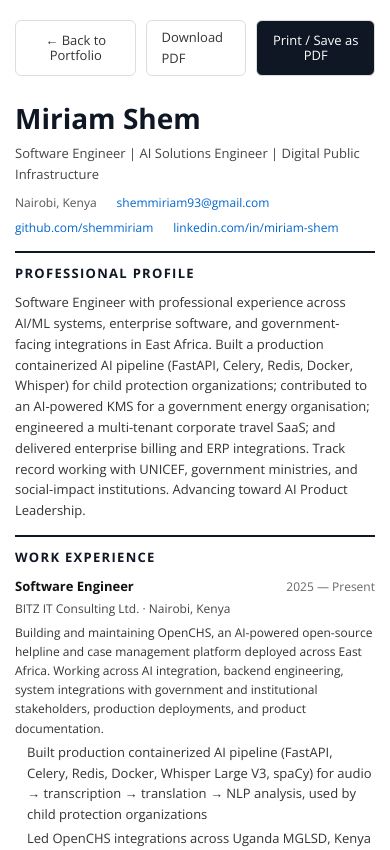
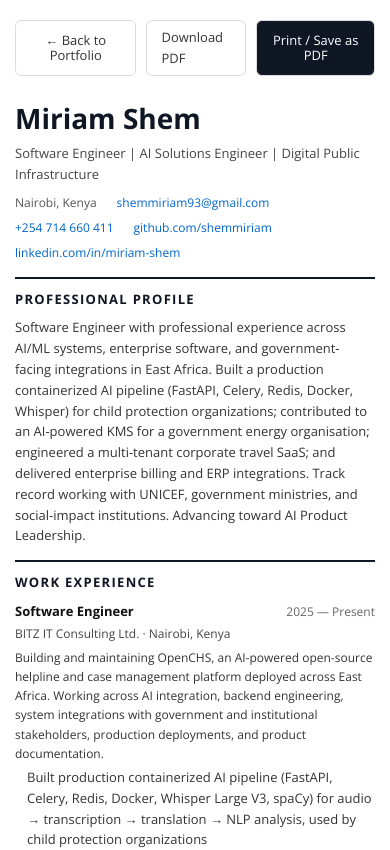
Before and after one commit to shemmiriam/portfolio, a Next.js app: page /cv in a window 390 px wide. Shown: the top 850 px of the page. Built offline with nearby package versions, Linux system fonts and the light colour scheme.

Commit message:
Add phone number to contact info
Surfaces the phone field through the CMS config, constants, CV contact row, and homepage structured data, alongside the existing email.

```diff
--- a/content/personal.json
+++ b/content/personal.json
@@ -4,6 +4,7 @@
   "tagline": "I build technology that connects software engineering, AI, and real-world impact.",
   "location": "Nairobi, Kenya",
   "email": "shemmiriam93@gmail.com",
+  "phone": "+254 714 660 411",
   "github": "https://github.com/shemmiriam",
   "linkedin": "https://www.linkedin.com/in/miriam-shem",
   "instagram": "https://www.instagram.com/miriam.shem.1/",
--- a/public/admin/config.yml
+++ b/public/admin/config.yml
@@ -24,6 +24,7 @@ collections:
           - { label: "Tagline (1 sentence)", name: "tagline", widget: "string" }
           - { label: "Location", name: "location", widget: "string" }
           - { label: "Email Address", name: "email", widget: "string" }
+          - { label: "Phone Number", name: "phone", widget: "string", required: false }
           - { label: "GitHub URL", name: "github", widget: "string" }
           - { label: "LinkedIn URL", name: "linkedin", widget: "string" }
           - { label: "Instagram URL (2nd)", name: "instagram2", widget: "string", required: false }
--- a/src/constants/constants.js
+++ b/src/constants/constants.js
@@ -19,6 +19,7 @@ export const personalInfo = {
   tagline: personalData.tagline,
   location: personalData.location,
   email: personalData.email,
+  phone: personalData.phone,
   github: personalData.github,
   linkedin: personalData.linkedin,
   instagram: personalData.instagram,
--- a/src/pages/cv.js
+++ b/src/pages/cv.js
@@ -199,6 +199,7 @@ export default function CV() {
         <ContactRow>
           <span>{personalInfo.location}</span>
           <a href={`mailto:${personalInfo.email}`}>{personalInfo.email}</a>
+          <a href={`tel:${personalInfo.phone.replace(/\s+/g, '')}`}>{personalInfo.phone}</a>
           <a href={personalInfo.github} target="_blank" rel="noopener noreferrer">github.com/shemmiriam</a>
           <a href={personalInfo.linkedin} target="_blank" rel="noopener noreferrer">linkedin.com/in/miriam-shem</a>
         </ContactRow>
--- a/src/pages/index.js
+++ b/src/pages/index.js
@@ -19,6 +19,7 @@ const personJsonLd = {
   url: 'https://portfolio-shemmiriam.vercel.app/',
   image: 'https://portfolio-shemmiriam.vercel.app/images/miriam-profile.jpg',
   email: `mailto:${personalInfo.email}`,
+  telephone: personalInfo.phone,
   sameAs: [personalInfo.github, personalInfo.linkedin, personalInfo.instagram].filter(Boolean),
   address: {
     '@type': 'PostalAddress',
```
